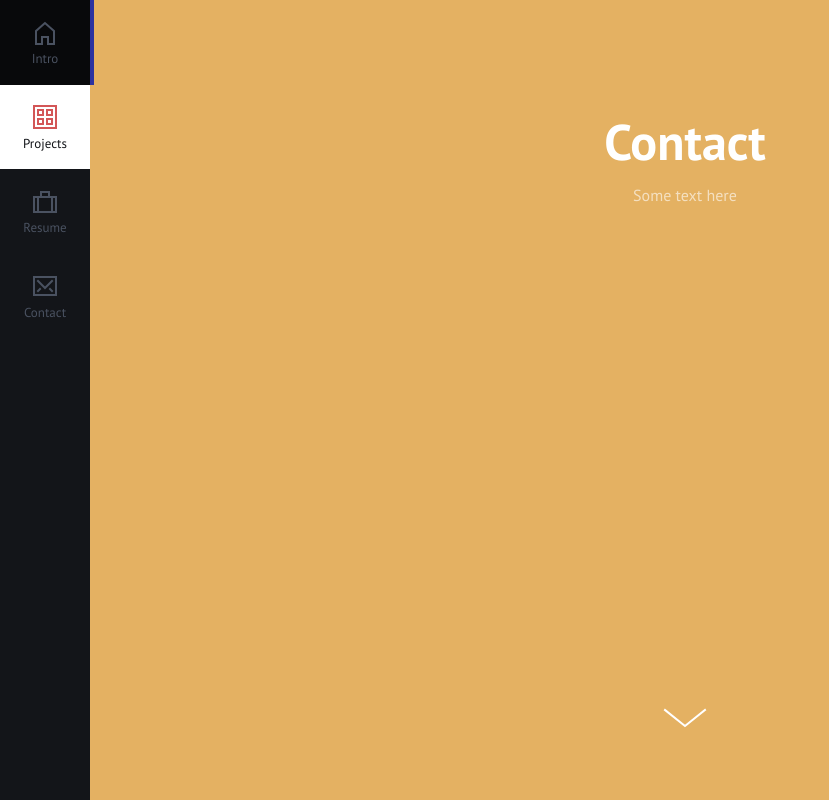
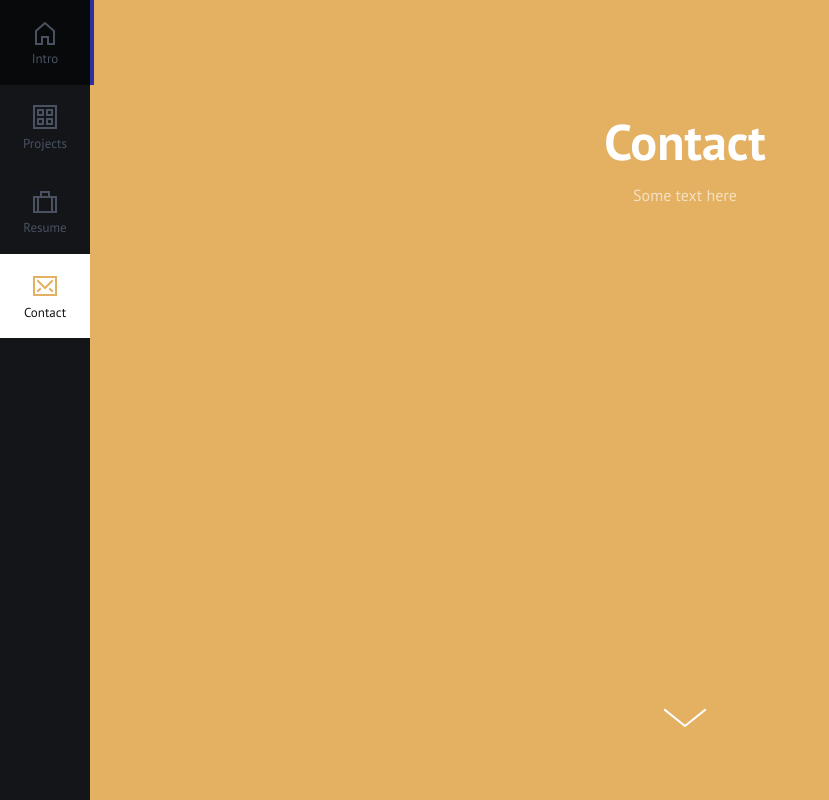
Before and after one commit to DanielGillies/mysite, a plain HTML site: page contact.html in a window 1280 px wide. Shown: the whole page, without its empty margins (0-829 px from the left). Drawn offline with Linux system fonts and the light colour scheme.

```diff
--- a/contact.html
+++ b/contact.html
@@ -23,7 +23,7 @@
             </li>
 
             <li>
-                <a href="#0" class="selected" data-menu="projects">
+                <a href="#0" data-menu="projects">
                     <svg class="nc-icon outline" xmlns="http://www.w3.org/2000/svg" xmlns:xlink="http://www.w3.org/1999/xlink" x="0px" y="0px" width="24px" height="24px" viewBox="0 0 24 24"><g transform="translate(0, 0)"> <rect x="1" y="1" fill="none" stroke="#4a5261" stroke-width="2" stroke-linecap="square" stroke-miterlimit="10" width="22" height="22" stroke-linejoin="miter"></rect> <rect data-color="color-2" x="5" y="5" fill="none" stroke="#4a5261" stroke-width="2" stroke-linecap="square" stroke-miterlimit="10" width="5" height="5" stroke-linejoin="miter"></rect> <rect data-color="color-2" x="14" y="5" fill="none" stroke="#4a5261" stroke-width="2" stroke-linecap="square" stroke-miterlimit="10" width="5" height="5" stroke-linejoin="miter"></rect> <rect data-color="color-2" x="5" y="14" fill="none" stroke="#4a5261" stroke-width="2" stroke-linecap="square" stroke-miterlimit="10" width="5" height="5" stroke-linejoin="miter"></rect> <rect data-color="color-2" x="14" y="14" fill="none" stroke="#4a5261" stroke-width="2" stroke-linecap="square" stroke-miterlimit="10" width="5" height="5" stroke-linejoin="miter"></rect> </g></svg>
                     Projects
                 </a>
@@ -37,7 +37,7 @@
                                     </li>
 
             <li>
-                <a href="#0" data-menu="contact">
+                <a href="#0" class="selected" data-menu="contact">
                     <svg class="nc-icon outline" xmlns="http://www.w3.org/2000/svg" xmlns:xlink="http://www.w3.org/1999/xlink" x="0px" y="0px" width="24px" height="24px" viewBox="0 0 24 24"><g transform="translate(0, 0)"> <polyline data-color="color-2" fill="none" stroke="#4a5261" stroke-width="2" stroke-linecap="square" stroke-miterlimit="10" points=" 19,7 12,14 5,7 " stroke-linejoin="miter"></polyline> <rect x="1" y="3" fill="none" stroke="#4a5261" stroke-width="2" stroke-linecap="square" stroke-miterlimit="10" width="22" height="18" stroke-linejoin="miter"></rect> <line data-color="color-2" fill="none" stroke="#4a5261" stroke-width="2" stroke-linecap="square" stroke-miterlimit="10" x1="7" y1="15" x2="5" y2="17" stroke-linejoin="miter"></line> <line data-color="color-2" fill="none" stroke="#4a5261" stroke-width="2" stroke-linecap="square" stroke-miterlimit="10" x1="17" y1="15" x2="19" y2="17" stroke-linejoin="miter"></line> </g></svg>
                     </svg>
                     Contact
```
Also changed, not shown: index.html (+2 -2 lines), resume.html (+2 -2 lines).
